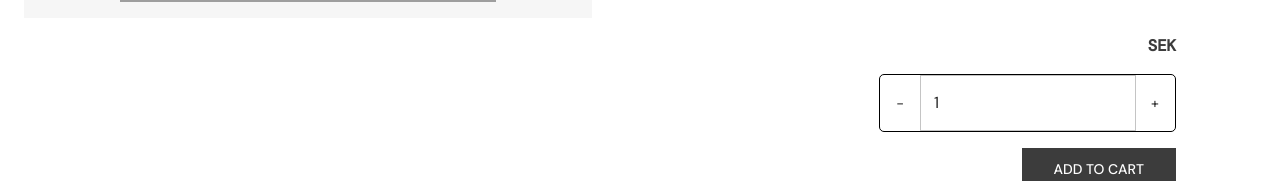
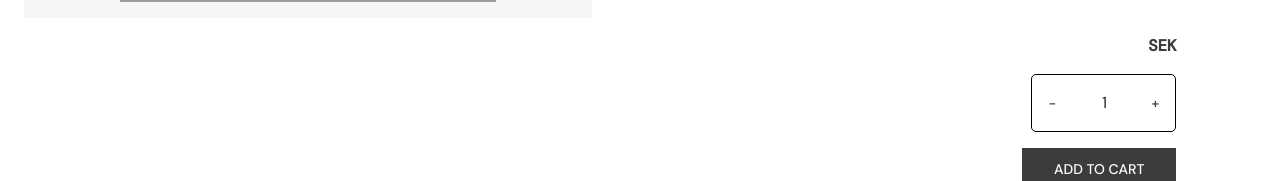
Before and after one commit to jesnagbg/react-webshop-ts-jenny-ellen-nat, a React (Vite) app: page /product/1 in a window 1280 px wide. Shown: the part 442-623 px from the top of the page. Built offline with nearby package versions, Linux system fonts and the light colour scheme; grey boxes are pictures that could not be loaded.

Commit message:
Basic validation implemented.

```diff
--- a/src/components/Quantity.tsx
+++ b/src/components/Quantity.tsx
@@ -1,4 +1,5 @@
 import { Button, ButtonGroup, TextField } from '@mui/material';
+import { CSSProperties } from '@mui/styled-engine';
 import { useEffect, useState } from 'react';
 
 interface Props {
@@ -9,19 +10,18 @@ interface Props {
 export default function Quantity({ initialValue, valueHandler }: Props) {
   const [valueString, setValueString] = useState('');
   const [valueNum, setValueNum] = useState(initialValue);
+  const [error, setError] = useState(false);
 
   useEffect(() => {
     const parsedValue = parseInt(valueString);
     !isNaN(parsedValue)
-      ? (valueHandler(parsedValue), setValueNum(parsedValue))
-      : null;
+      ? (valueHandler(parsedValue), setValueNum(parsedValue), setError(false))
+      : setError(true);
   }, [valueString]);
 
   useEffect(() => {
     setValueString(valueNum.toString());
   }, [valueNum]);
-
-  useEffect;
 
   const oneLess = () => {
     setValueNum(valueNum - 1);
@@ -35,23 +35,30 @@ export default function Quantity({ initialValue, valueHandler }: Props) {
     setValueString(event.target.value);
   };
 
+  const handleBlur = () => {
+    setValueString(valueNum.toString());
+  };
+
   return (
     <ButtonGroup
       sx={styledButtonGroup}
       disableElevation
     >
       <Button
+        sx={styledButton}
         data-cy="decrease-quantity-button"
-        sx={styledButton}
         onClick={oneLess}
       >
         -
       </Button>
       <TextField
+        sx={error ? styledTextFieldError : styledTextField}
         data-cy="product-quantity"
         value={valueString}
         inputMode="numeric"
         onChange={handleInputChange}
+        onBlur={handleBlur}
+        error
       />
       <Button
         data-cy="increase-quantity-button"
@@ -64,7 +71,24 @@ export default function Quantity({ initialValue, valueHandler }: Props) {
   );
 }
 
-const styledButtonGroup = {
+const styledTextFieldError = {
+  '& *': {
+    textAlign: 'center',
+  },
+  width: '4rem',
+};
+
+const styledTextField = {
+  '& fieldset': {
+    border: 'none',
+  },
+  '& *': {
+    textAlign: 'center',
+  },
+  width: '4rem',
+};
+
+const styledButtonGroup: CSSProperties = {
   border: '1px solid black',
   borderRadius: '5px',
   fontFamily: '"DM Sans", sans-serif',
```
